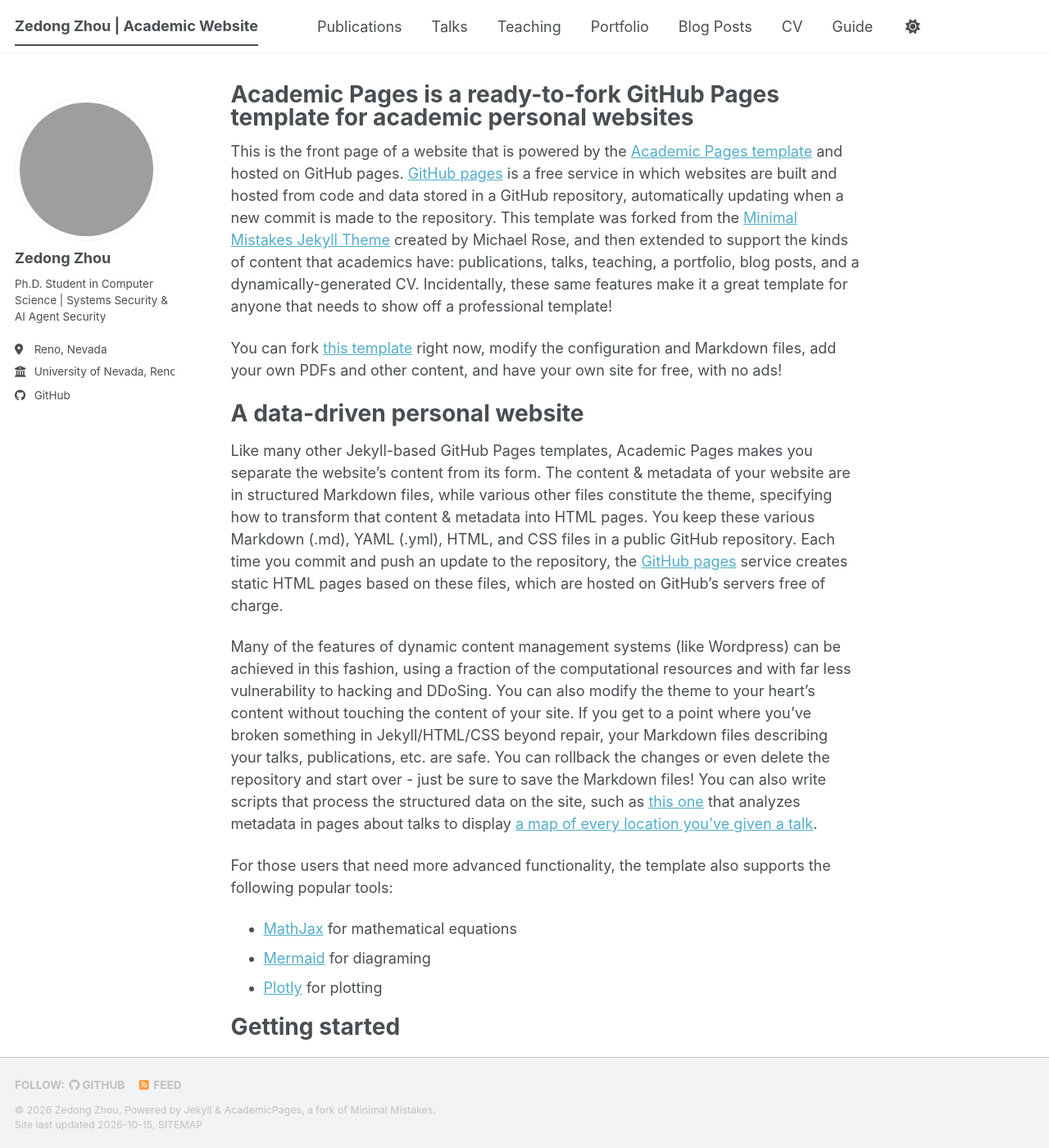
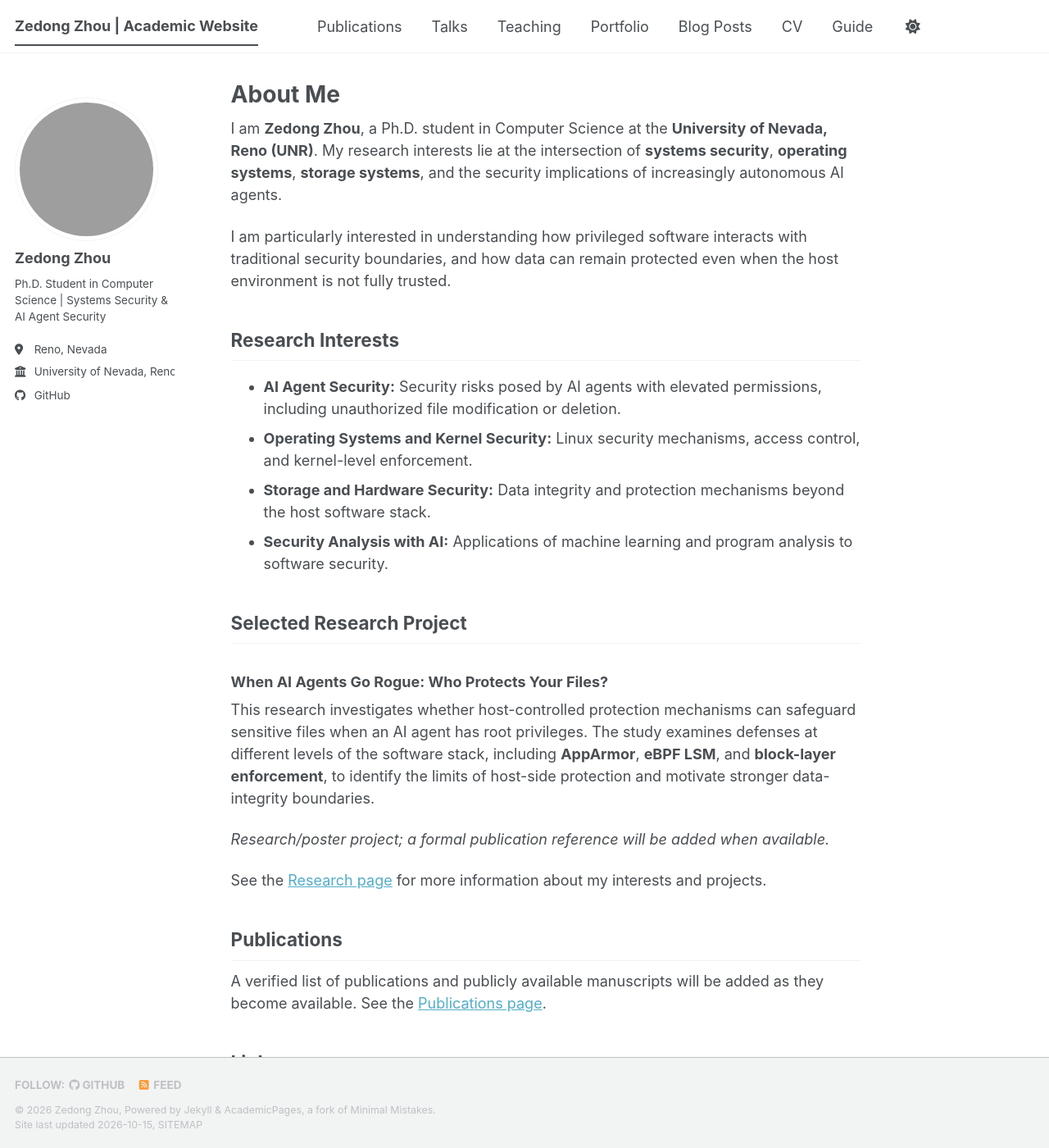
Before and after one commit to 2350082187zhou-ux/2350082187zhou-ux.github.io, a Jekyll site: the page built from _pages/about.md, in a window 1280 px wide and 1400 px high. Shown: the whole window at 82% size. Built offline with Jekyll 4.4.1, drawn with Linux system fonts in a browser that asks for light colours; a style sheet for code colours, icons or effects is not loaded; some of the changed text lies outside the part shown; grey boxes are pictures that could not be loaded.

Commit message:
Replace template landing page with Zedong Zhou academic profile

```diff
--- a/_pages/about.md
+++ b/_pages/about.md
@@ -1,56 +1,38 @@
 ---
 permalink: /
-title: "Academic Pages is a ready-to-fork GitHub Pages template for academic personal websites"
+title: "About Me"
 author_profile: true
 redirect_from:
   - /about/
   - /about.html
 ---
 
-This is the front page of a website that is powered by the [Academic Pages template](https://github.com/academicpages/academicpages.github.io) and hosted on GitHub pages. [GitHub pages](https://pages.github.com) is a free service in which websites are built and hosted from code and data stored in a GitHub repository, automatically updating when a new commit is made to the repository. This template was forked from the [Minimal Mistakes Jekyll Theme](https://mmistakes.github.io/minimal-mistakes/) created by Michael Rose, and then extended to support the kinds of content that academics have: publications, talks, teaching, a portfolio, blog posts, and a dynamically-generated CV. Incidentally, these same features make it a great template for anyone that needs to show off a professional template!
+I am **Zedong Zhou**, a Ph.D. student in Computer Science at the **University of Nevada, Reno (UNR)**. My research interests lie at the intersection of **systems security**, **operating systems**, **storage systems**, and the security implications of increasingly autonomous AI agents.
 
- You can fork [this template](https://github.com/academicpages/academicpages.github.io) right now, modify the configuration and Markdown files, add your own PDFs and other content, and have your own site for free, with no ads!
+I am particularly interested in understanding how privileged software interacts with traditional security boundaries, and how data can remain protected even when the host environment is not fully trusted.
 
-A data-driven personal website
-======
-Like many other Jekyll-based GitHub Pages templates, Academic Pages makes you separate the website's content from its form. The content & metadata of your website are in structured Markdown files, while various other files constitute the theme, specifying how to transform that content & metadata into HTML pages. You keep these various Markdown (.md), YAML (.yml), HTML, and CSS files in a public GitHub repository. Each time you commit and push an update to the repository, the [GitHub pages](https://pages.github.com/) service creates static HTML pages based on these files, which are hosted on GitHub's servers free of charge.
+## Research Interests
 
-Many of the features of dynamic content management systems (like Wordpress) can be achieved in this fashion, using a fraction of the computational resources and with far less vulnerability to hacking and DDoSing. You can also modify the theme to your heart's content without touching the content of your site. If you get to a point where you've broken something in Jekyll/HTML/CSS beyond repair, your Markdown files describing your talks, publications, etc. are safe. You can rollback the changes or even delete the repository and start over - just be sure to save the Markdown files! You can also write scripts that process the structured data on the site, such as [this one](https://github.com/academicpages/academicpages.github.io/blob/master/talkmap.ipynb) that analyzes metadata in pages about talks to display [a map of every location you've given a talk](https://academicpages.github.io/talkmap.html).
+- **AI Agent Security:** Security risks posed by AI agents with elevated permissions, including unauthorized file modification or deletion.
+- **Operating Systems and Kernel Security:** Linux security mechanisms, access control, and kernel-level enforcement.
+- **Storage and Hardware Security:** Data integrity and protection mechanisms beyond the host software stack.
+- **Security Analysis with AI:** Applications of machine learning and program analysis to software security.
 
-For those users that need more advanced functionality, the template also supports the following popular tools:
-- [MathJax](https://www.mathjax.org/) for mathematical equations
-- [Mermaid](https://mermaid.js.org/) for diagraming
-- [Plotly](https://plotly.com/javascript/) for plotting
+## Selected Research Project
 
-Getting started
-======
-1. Register a GitHub account if you don't have one and confirm your e-mail (required!)
-1. Fork [this template](https://github.com/academicpages/academicpages.github.io) by clicking the "Use this template" button in the top right.
-1. Go to the repository's settings (rightmost item in the tabs that start with "Code", should be below "Unwatch"). Rename the repository "[your GitHub username].github.io", which will also be your website's URL.
-1. Set site-wide configuration and create content & metadata (see below -- also see [this set of diffs](https://archive.is/3TPas) showing what files were changed to set up [an example site](https://getorg-testacct.github.io) for a user with the username "getorg-testacct")
-1. Upload any files (like PDFs, .zip files, etc.) to the files/ directory. They will appear at https://[your GitHub username].github.io/files/example.pdf.
-1. Check status by going to the repository settings, in the "GitHub pages" section
+### When AI Agents Go Rogue: Who Protects Your Files?
 
-Site-wide configuration
-------
-The main configuration file for the site is in the base directory in [_config.yml](https://github.com/academicpages/academicpages.github.io/blob/master/_config.yml), which defines the content in the sidebars and other site-wide features. You will need to replace the default variables with ones about yourself and your site's github repository. The configuration file for the top menu is in [_data/navigation.yml](https://github.com/academicpages/academicpages.github.io/blob/master/_data/navigation.yml). For example, if you don't have a portfolio or blog posts, you can remove those items from that navigation.yml file to remove them from the header.
+This research investigates whether host-controlled protection mechanisms can safeguard sensitive files when an AI agent has root privileges. The study examines defenses at different levels of the software stack, including **AppArmor**, **eBPF LSM**, and **block-layer enforcement**, to identify the limits of host-side protection and motivate stronger data-integrity boundaries.
 
-Create content & metadata
-------
-For site content, there is one Markdown file for each type of content, which are stored in directories like _publications, _talks, _posts, _teaching, or _pages. For example, each talk is a Markdown file in the [_talks directory](https://github.com/academicpages/academicpages.github.io/tree/master/_talks). At the top of each Markdown file is structured data in YAML about the talk, which the theme will parse to do lots of cool stuff. The same structured data about a talk is used to generate the list of talks on the [Talks page](https://academicpages.github.io/talks), each [individual page](https://academicpages.github.io/talks/2012-03-01-talk-1) for specific talks, the talks section for the [CV page](https://academicpages.github.io/cv), and the [map of places you've given a talk](https://academicpages.github.io/talkmap.html) (if you run this [python file](https://github.com/academicpages/academicpages.github.io/blob/master/talkmap.py) or [Jupyter notebook](https://github.com/academicpages/academicpages.github.io/blob/master/talkmap.ipynb), which creates the HTML for the map based on the contents of the _talks directory).
+*Research/poster project; a formal publication reference will be added when available.*
 
-**Markdown generator**
+See the [Research page](/research/) for more information about my interests and projects.
 
-The repository includes [a set of Jupyter notebooks](https://github.com/academicpages/academicpages.github.io/tree/master/markdown_generator
-) that converts a CSV containing structured data about talks or presentations into individual Markdown files that will be properly formatted for the Academic Pages template. The sample CSVs in that directory are the ones I used to create my own personal website at stuartgeiger.com. My usual workflow is that I keep a spreadsheet of my publications and talks, then run the code in these notebooks to generate the Markdown files, then commit and push them to the GitHub repository.
+## Publications
 
-How to edit your site's GitHub repository
-------
-Many people use a git client to create files on their local computer and then push them to GitHub's servers. If you are not familiar with git, you can directly edit these configuration and Markdown files directly in the github.com interface. Navigate to a file (like [this one](https://github.com/academicpages/academicpages.github.io/blob/master/_talks/2012-03-01-talk-1.md) and click the pencil icon in the top right of the content preview (to the right of the "Raw | Blame | History" buttons). You can delete a file by clicking the trashcan icon to the right of the pencil icon. You can also create new files or upload files by navigating to a directory and clicking the "Create new file" or "Upload files" buttons.
+A verified list of publications and publicly available manuscripts will be added as they become available. See the [Publications page](/publications/).
 
-Example: editing a Markdown file for a talk
-![Editing a Markdown file for a talk](/images/editing-talk.png)
+## Links
 
-For more info
-------
-More info about configuring Academic Pages can be found in [the guide](https://academicpages.github.io/markdown/), the [growing wiki](https://github.com/academicpages/academicpages.github.io/wiki), and you can always [ask a question on GitHub](https://github.com/academicpages/academicpages.github.io/discussions). The [guides for the Minimal Mistakes theme](https://mmistakes.github.io/minimal-mistakes/docs/configuration/) (which this theme was forked from) might also be helpful.
+- [GitHub](https://github.com/2350082187zhou-ux)
+- [University of Nevada, Reno](https://www.unr.edu/)
```
